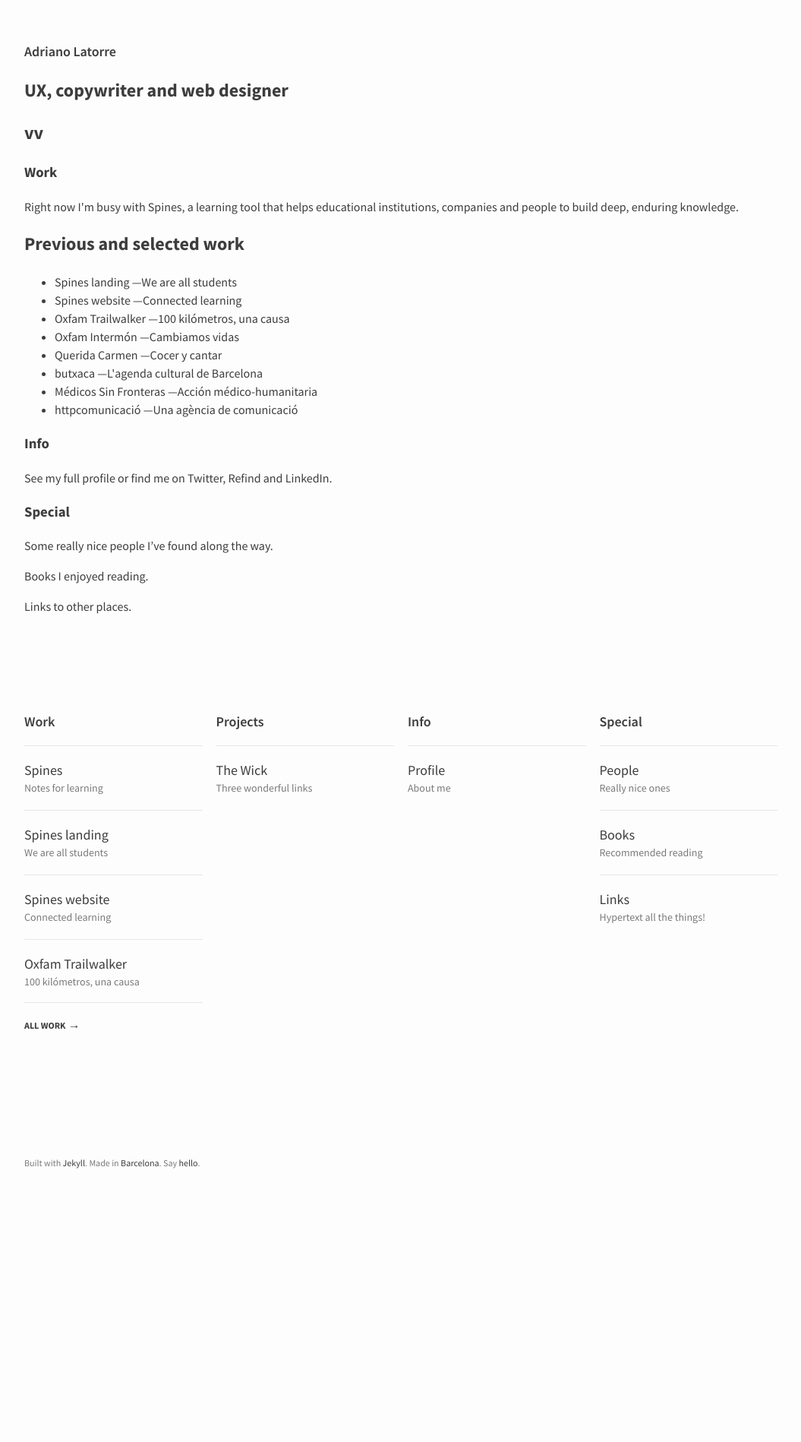
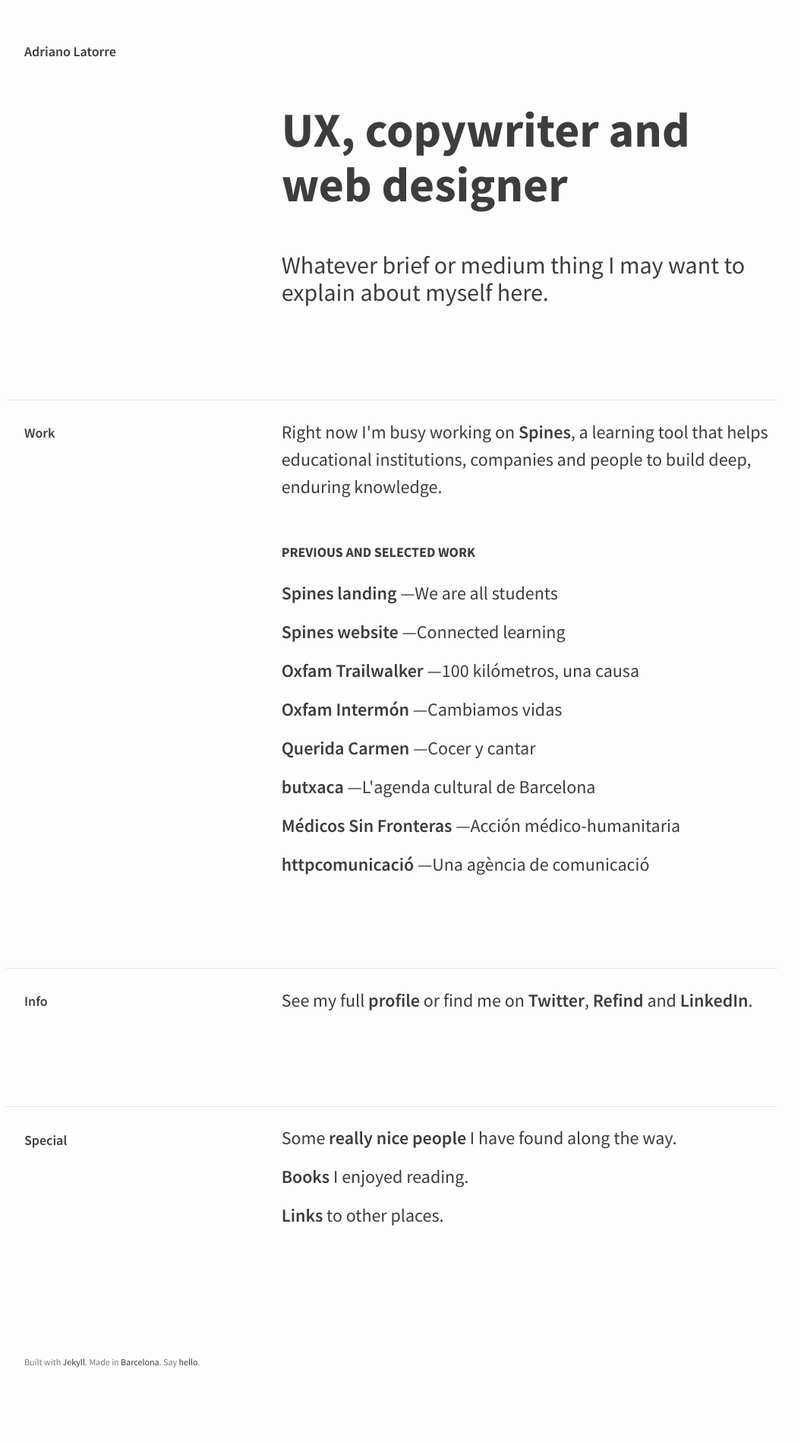
Before and after one commit to AdrianoLatorre/adriano.latorre.info, a Jekyll site: the page built from index.html, in a window 1280 px wide. Shown: the whole page at 76% size, without its empty margins (112-1167 px from the left). Built offline with Jekyll 4.4.1, drawn with Linux system fonts in a browser that asks for light colours; before the commit the page ends 1636 px from its top, so only the background shows below that.

Commit message:
The New Index

```diff
--- a/_sass/items.scss
+++ b/_sass/items.scss
@@ -43,3 +43,70 @@
   font-size: $f12;
   margin: 12em 0 0;
 }
+
+.home-index {
+  a {
+    font-weight: 600;
+  }
+  font-size: 1.5em;
+}
+
+.home-index .header-index {
+  h1 {
+    font-size: 4rem;
+    line-height: 1.125em;
+  }
+  h2 {
+    font-size: 2rem;
+    font-weight: normal;
+    line-height: 1.125em;
+  }
+}
+
+.home-index section {
+  h2 {
+    font-size: 1.125rem;
+    font-weight: bold;
+    margin-top: 3em;
+    text-transform: uppercase;
+  }
+  ul {
+    line-height: 1.75em;
+    list-style-position: outside;
+    list-style-type: none;
+    padding: 0;
+  }
+  li {
+    line-height: 1.375em;
+    margin: .75em 0;
+  }
+}
+
+.home-index .grid-33 {
+  border-top: 1px solid $g95;
+  border-top: .5px solid $g90;
+  margin-top: 4em;
+}
+
+.home-index .grid-66 {
+  border-top: 0;
+  margin-top: 0;
+  @media all and (min-width: 41em) {
+    border-top: 1px solid $g95;
+    border-top: .5px solid $g90;
+    margin-top: 4em;
+  }
+}
+
+.home-index .h-i {
+  border-top: 0;
+  margin-top: 0;
+}
+
+  .home-index .grid-33 {
+  h1 {
+    font-size: 1.125rem;
+    font-weight: 600;
+    margin: 1.625em 0;
+  }
+}
--- a/index.html
+++ b/index.html
@@ -3,17 +3,24 @@
 nav: "Home"
 ---
 
-<article>
-    <header>
+<article class="home-index">
+    <div class="grid gutter">
+        <div class="grid-33 h-i"></div>
+        <div class="grid-66 h-i">
+            <header class="header-index">
                 <h1>UX, copywriter and web designer</h1>
-        <h2>vv</h2>
+                <h2>Whatever brief or medium thing I may want to explain about myself here.</h2>
             </header>
-    <section>
+        </div>
+        <div class="grid-33">
+            <h1>Work</h1>
+        </div>
+        <div class="grid-66">
+            <section class="work-index">
                 {% assign work_by_date = site.work | sort: 'date' %}
                 {% assign last_work = work_by_date | last %}
                 {% assign work_offset = 1 %}
-        <h1>Work</h1>
-        <p>Right now I'm busy with <a href="{{ last_work.permalink }}">{{ last_work.title }}</a>, a learning tool that helps educational institutions, companies and people to build deep, enduring knowledge.</p>
+                <p>Right now I'm busy working on <a href="{{ last_work.permalink }}">{{ last_work.title }}</a>, a learning tool that helps educational institutions, companies and people to build deep, enduring knowledge.</p>
                 <h2>Previous and selected work</h2>
                 <ul>
                     {% for work in work_by_date reversed %}
@@ -23,73 +30,26 @@
                     {% endfor %}
                 </ul>
             </section>
-    <section>
+        </div>
+        <div class="grid-33">
             <h1>Info</h1>
+        </div>
+        <div class="grid-66">
+            <section class="profile-index">
                 <p>See my full <a href="/profile/">profile</a> or find me on <a href="{{ site.alt.twitter }}">Twitter</a>, <a href="{{ site.alt.refind }}">Refind</a> and <a href="{{ site.alt.linkedin }}">LinkedIn</a>.</p>
             </section>
-    <section>
+        </div>
+        <div class="grid-33">
             <h1>Special</h1>
-        <p>Some <a href="/people/">really nice people</a> I’ve found along the way.</p>
-        <p><a href="/books/">Books</a> I enjoyed reading.</p>
-        <p><a href="/links/">Links</a> to other places.</p>
+        </div>
+        <div class="grid-66">
+            <section class="special-index">
+                <ul>
+                    <li>Some <a href="/people/">really nice people</a> I have found along the way.</li>
+                    <li><a href="/books/">Books</a> I enjoyed reading.</li>
+                    <li><a href="/links/">Links</a> to other places.</li>
+                </ul>
             </section>
+        </div>
+    </div>
 </article>
-
-<nav class="index grid gutter">
-  <dl class="grid-fourths">
-    <lh>Work</lh>
-    {% assign work_by_date = site.work | sort: 'date' %}
-    {% assign work_offset = site.work.size | minus: 4 %}
-    {% for work in work_by_date reversed limit: 4 offset:work_offset %}
-    <dt><a href="{{ work.permalink }}">{{ work.title }}</a>
-    </dt>
-    <dd>{% if work.brief_index %}{{ work.brief_index }}{% else %}{{ work.brief }}{% endif %}</dd>
-    {% endfor %}
-    {% if site.work.size > 4 %}
-    <dt class="all-items"><a href="/work/">All work</a>&rarr;</dt>
-    {% endif %}
-</dl>
-
-<dl class="grid-fourths">
-    <lh>Projects</lh>
-    {% assign project_by_date = site.projects | sort: 'date' %}
-    {% assign projects_offset = site.projects.size | minus: 4 %}
-    {% for project in project_by_date reversed limit:4 offset:projects_offset %}
-    <dt><a href="{{ project.permalink }}">{{ project.title }}</a></dt>
-    <dd>{% if project.brief_index %}{{ project.brief_index }}{% else %}{{ project.brief }}{% endif %}</dd>
-    {% endfor %}
-    {% if site.projects.size > 4 %}
-    <dt class="all-items"><a href="/projects/">All projects</a> &rarr;</dt>
-    {% endif %}
-</dl>
-
-<dl class="grid-fourths">
-    <lh>Info</lh>
-    <dt><a href="/profile/">Profile</a></dt>
-    <dd>About me</dd>
-    <!-- <dt><a href="/profile/#contact">Contact</a></dt>
-    <dd>Say <script type="text/javascript">
-//<![CDATA[
-<!--
-var x="function f(x){var i,o=\"\",ol=x.length,l=ol;while(x.charCodeAt(l/13)!" +
-"=105){try{x+=x;l+=l;}catch(e){}}for(i=l-1;i>=0;i--){o+=x.charAt(i);}return " +
-"o.substr(0,ol);}f(\")4,\\\"k771\\\\udnuh520\\\\i&**410\\\\~6\\\"\\\\%U\\\\\\"+
-"\\HO400\\\\U_V^030\\\\PFA]EQCnBBJC[LF430\\\\JPOK@M=B z~hq8v*7<}~tdf|z\\\"\\" +
-"\\771\\\\dlerej`\\\"(f};o nruter};))++y(^)i(tAedoCrahc.x(edoCrahCmorf.gnirt" +
-"S=+o;721=%y;2=*y))y+4(>i(fi{)++i;l<i;0=i(rof;htgnel.x=l,\\\"\\\"=o,i rav{)y" +
-",x(f noitcnuf\")"                                                            ;
-while(x=eval(x));
-//-->
-<!-- //]]>
-</script>hello</a></dd> -->
-</dl>
-<dl class="grid-fourths">
-    <lh>Special</lh>
-    <dt><a href="/people/">People</a></dt>
-    <dd>Really nice ones</dd>
-    <dt><a href="/books/">Books</a></dt>
-    <dd>Recommended reading</dd>
-    <dt><a href="/links/">Links</a></dt>
-    <dd>Hypertext all the things!</dd>
-</dl>
-</nav>
```
Also changed, not shown: _work/spines.md (+3 -3 lines). Lines whose indentation alone changed are shown as unchanged.
